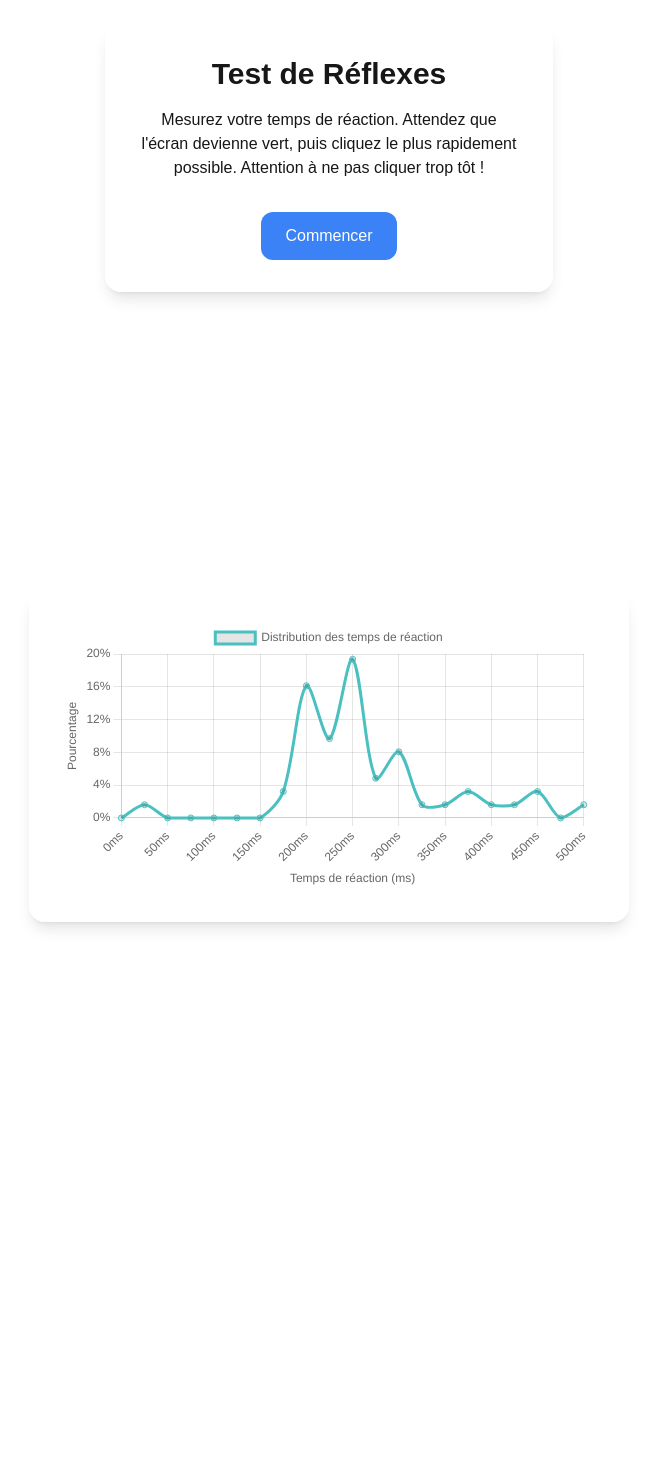
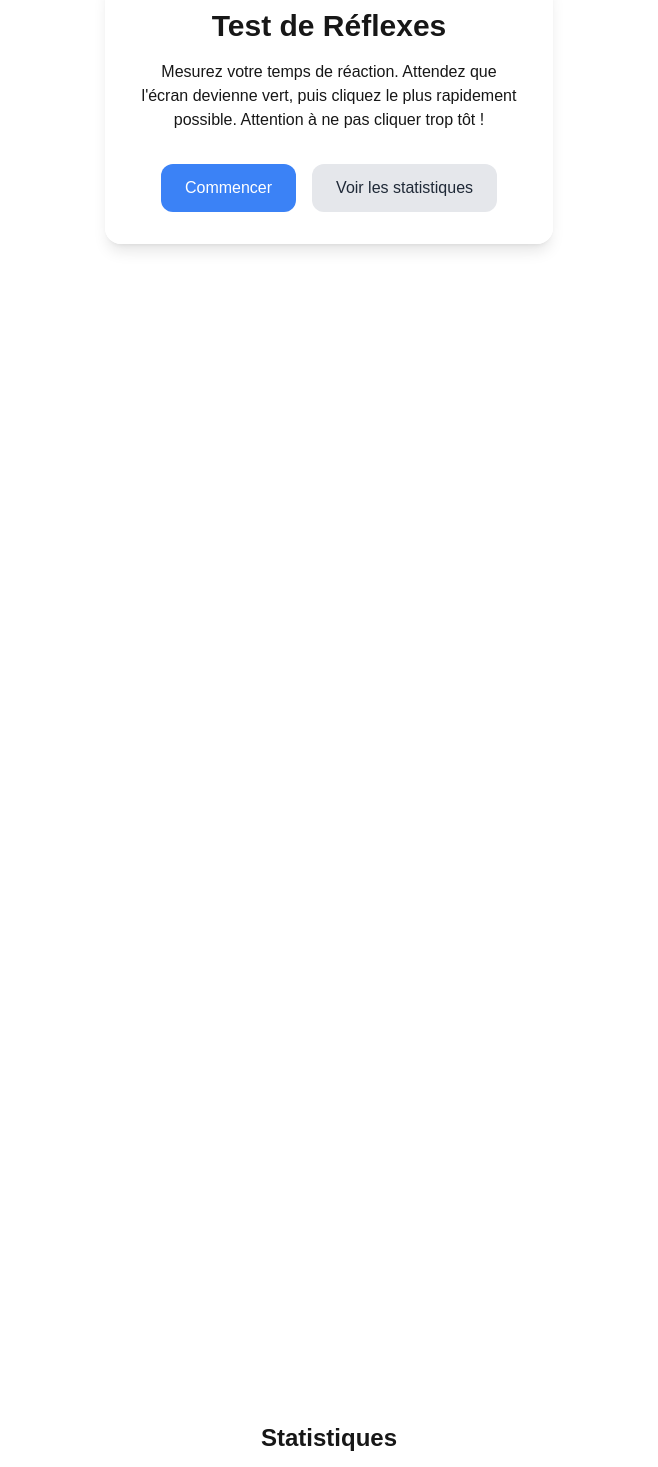
Before and after one commit to Elyter/Human-capacities, a Next.js app: page /tests/reflex in a window 1280 px wide. Shown: the part 290-1757 px from the top of the page, without its empty margins (311-969 px from the left). Before the commit the page ends 1260 px from the top, so only its background shows below. Built offline with nearby package versions, Linux system fonts and the light colour scheme.

Commit message:
startmodal fixed position

```diff
--- a/data/numberMemory.json
+++ b/data/numberMemory.json
@@ -1 +1 @@
-[{"timestamp":1736169902377,"score":1},{"timestamp":1736169934146,"score":0},{"timestamp":1736170031809,"score":8},{"timestamp":1736184920110,"score":2},{"timestamp":1736184922161,"score":2},{"timestamp":1736184923674,"score":2},{"timestamp":1736184923806,"score":2},{"timestamp":1736184923983,"score":2},{"timestamp":1736184924133,"score":2},{"timestamp":1736184927899,"score":2},{"timestamp":1736184928035,"score":2},{"timestamp":1736184928163,"score":2},{"timestamp":1736184928344,"score":2},{"timestamp":1736184928712,"score":2},{"timestamp":1736185170681,"score":2},{"timestamp":1736185172283,"score":2},{"timestamp":1736185172799,"score":2},{"timestamp":1736185173000,"score":2},{"timestamp":1736185173186,"score":2},{"timestamp":1736185295176,"score":3},{"timestamp":1736522604937,"score":1}]
+[{"timestamp":1736169902377,"score":1},{"timestamp":1736169934146,"score":0},{"timestamp":1736170031809,"score":8},{"timestamp":1736184920110,"score":2},{"timestamp":1736184922161,"score":2},{"timestamp":1736184923674,"score":2},{"timestamp":1736184923806,"score":2},{"timestamp":1736184923983,"score":2},{"timestamp":1736184924133,"score":2},{"timestamp":1736184927899,"score":2},{"timestamp":1736184928035,"score":2},{"timestamp":1736184928163,"score":2},{"timestamp":1736184928344,"score":2},{"timestamp":1736184928712,"score":2},{"timestamp":1736185170681,"score":2},{"timestamp":1736185172283,"score":2},{"timestamp":1736185172799,"score":2},{"timestamp":1736185173000,"score":2},{"timestamp":1736185173186,"score":2},{"timestamp":1736185295176,"score":3},{"timestamp":1736522604937,"score":1},{"timestamp":1745502401498,"score":2}]
--- a/src/app/tests/chimpTest/page.tsx
+++ b/src/app/tests/chimpTest/page.tsx
@@ -289,6 +289,11 @@ export default function ChimpTest() {
               </p>
             }
             onStart={startGame}
+            stats={results.length > 0 ? (
+              <Line data={prepareChartData()} options={chartOptions} />
+            ) : (
+              <p className="text-center dark:text-gray-200">Aucune donnée disponible pour le moment.</p>
+            )}
           />
         ) : (
           <>
--- a/src/app/tests/numberMemory/page.tsx
+++ b/src/app/tests/numberMemory/page.tsx
@@ -221,6 +221,11 @@ export default function NumberMemoryTest() {
                             </p>
                         }
                         onStart={startGame}
+                        stats={results.length > 0 ? (
+                            <Line data={prepareChartData()} options={chartOptions} />
+                        ) : (
+                            <p className="text-center dark:text-gray-200">Aucune donnée disponible pour le moment.</p>
+                        )}
                     />
                 ) : (
                     <div className="flex flex-col items-center justify-center h-full min-h-[100vh] gap-4 pt-20">
--- a/src/app/tests/reflex/page.tsx
+++ b/src/app/tests/reflex/page.tsx
@@ -220,37 +220,26 @@ export default function ReflexTest() {
           />
         </svg>
       </Link>
-      <div
-        className={`flex flex-col items-center ${
-          showStart ? 'justify-start' : 'justify-center'
-        } min-h-screen cursor-pointer transition-colors duration-200 ${
-          backgroundColor === 'transparent' ? 'bg-white dark:bg-gray-900' : ''
-        }`}
-        style={{
-          backgroundColor: backgroundColor !== 'transparent' ? backgroundColor : undefined,
-        }}
-        onClick={handleClick}
-      >
+      <div className="min-h-screen bg-white dark:bg-gray-900 flex items-center justify-center"
+           style={{ backgroundColor }}
+           onClick={handleClick}>
         {showStart ? (
-          <div className="w-full flex flex-col items-center py-12 gap-8">
           <StartModal
             title="Test de Réflexes"
             description={
               <p>
                 Mesurez votre temps de réaction.
-                  Attendez que l&apos;écran devienne vert, puis cliquez le plus rapidement possible.
+                Attendez que l'écran devienne vert, puis cliquez le plus rapidement possible.
                 Attention à ne pas cliquer trop tôt !
               </p>
             }
             onStart={startTest}
+            stats={results.length > 0 ? (
+              <Line data={prepareChartData()} options={chartOptions} />
+            ) : (
+              <p className="text-center dark:text-gray-200">Aucune donnée disponible pour le moment.</p>
+            )}
           />
-
-            {results.length > 0 && (
-              <div className="w-[600px] max-w-[90vw] bg-white/80 dark:bg-gray-800/80 backdrop-blur-sm p-8 rounded-2xl shadow-lg mx-4">
-                <Line data={prepareChartData()} options={chartOptions} />
-              </div>
-            )}
-          </div>
         ) : (
           <div className="text-center flex flex-col items-center justify-center min-h-screen">
             {backgroundColor === 'green' && (
--- a/src/app/tests/symbolMemory/page.tsx
+++ b/src/app/tests/symbolMemory/page.tsx
@@ -248,6 +248,11 @@ export default function SymbolMemoryTest() {
               </p>
             }
             onStart={startGame}
+            stats={results.length > 0 ? (
+              <Line data={prepareChartData(results)} options={chartOptions} />
+            ) : (
+              <p className="text-center dark:text-gray-200">Aucune donnée disponible pour le moment.</p>
+            )}
           />
         ) : (
           <>
--- a/src/app/tests/typingSpeed/page.tsx
+++ b/src/app/tests/typingSpeed/page.tsx
@@ -271,12 +271,17 @@ export default function TypingSpeed() {
             title="Test de Vitesse de Frappe"
             description={
               <p>
-                Tapez les mots qui apparaissent à l&apos;écran aussi vite et précisément que possible.
+                Tapez les mots qui apparaissent à l'écran aussi vite et précisément que possible.
                 Vous avez 60 secondes pour taper le maximum de mots.
                 Votre score final sera le nombre de mots correctement tapés par minute.
               </p>
             }
             onStart={handleStart}
+            stats={results.length > 0 ? (
+              <Line data={prepareChartData()} options={chartOptions} />
+            ) : (
+              <p className="text-center dark:text-gray-200">Aucune donnée disponible pour le moment.</p>
+            )}
           />
         ) : (
           <div className="w-full">
--- a/src/app/tests/verbalMemory/page.tsx
+++ b/src/app/tests/verbalMemory/page.tsx
@@ -204,11 +204,16 @@ export default function VerbalMemoryTest() {
               <p>
                 Des mots vont apparaître un par un.
                 Si vous avez déjà vu le mot, cliquez sur "VU".
-                Si c&apos;est la première fois que vous voyez le mot, cliquez sur "NOUVEAU".
+                Si c'est la première fois que vous voyez le mot, cliquez sur "NOUVEAU".
                 Vous avez trois vies.
               </p>
             }
             onStart={startGame}
+            stats={results.length > 0 ? (
+              <Line data={prepareChartData()} options={chartOptions} />
+            ) : (
+              <p className="text-center dark:text-gray-200">Aucune donnée disponible pour le moment.</p>
+            )}
           />
         ) : (
           <>
--- a/src/app/tests/visualMemory/page.tsx
+++ b/src/app/tests/visualMemory/page.tsx
@@ -233,16 +233,19 @@ export default function VisualMemoryTest() {
             <StartModal
               title="Test de Mémoire Visuelle"
               description={
-                <>
-                  <p>
-                    Testez votre mémoire visuelle.
-                    Des tuiles vont s&apos;illuminer brièvement à l&apos;écran.
-                    Reproduisez la séquence pour passer au niveau suivant.
-                    Vous avez droit à trois erreurs par niveau.
-                  </p>
-                </>
+                <p>
+                  Testez votre mémoire visuelle.
+                  Des tuiles vont s'illuminer brièvement à l'écran.
+                  Reproduisez la séquence pour passer au niveau suivant.
+                  Vous avez droit à trois erreurs par niveau.
+                </p>
               }
               onStart={startGame}
+              stats={results.length > 0 ? (
+                <Line data={prepareChartData()} options={chartOptions} />
+              ) : (
+                <p className="text-center dark:text-gray-200">Aucune donnée disponible pour le moment.</p>
+              )}
             />
           ) : (
             <>
--- /dev/null
+++ b/src/components/ModalStats.tsx
@@ -0,0 +1,18 @@
+'use client';
+
+import { ReactNode } from 'react';
+
+interface ModalStatsProps {
+  children: ReactNode;
+}
+
+export default function ModalStats({ children }: ModalStatsProps) {
+  return (
+    <div className="w-[800px] max-w-[90vw] h-[400px] mx-auto bg-white/80 dark:bg-gray-800/80 backdrop-blur-sm p-8 rounded-2xl shadow-lg overflow-auto">
+      <h2 className="text-2xl font-bold mb-6 dark:text-white text-center">Statistiques</h2>
+      <div className="h-[calc(100%-60px)]">
+        {children}
+      </div>
+    </div>
+  );
+}
--- a/src/components/StartModal.tsx
+++ b/src/components/StartModal.tsx
@@ -1,28 +1,60 @@
 'use client';
 
-import { ReactNode } from 'react';
+import { ReactNode, useRef } from 'react';
+import ModalStats from './ModalStats';
 
 interface StartModalProps {
   title: string;
   description: ReactNode;
   onStart: () => void;
+  stats?: ReactNode;
 }
 
-export default function StartModal({ title, description, onStart }: StartModalProps) {
+export default function StartModal({ title, description, onStart, stats }: StartModalProps) {
+  const statsRef = useRef<HTMLDivElement>(null);
+
+  const scrollToStats = () => {
+    statsRef.current?.scrollIntoView({ behavior: 'smooth' });
+  };
+
   return (
+    <div className="w-full">
       <div className="min-h-screen flex flex-col items-center justify-center">
         <div className="text-center max-w-md bg-white/80 dark:bg-gray-800/80 backdrop-blur-sm p-8 rounded-2xl shadow-lg mx-4">
           <h1 className="text-3xl font-bold mb-4 dark:text-white">{title}</h1>
           <div className="mb-8 dark:text-gray-200">
             {description}
           </div>
+          <div className="flex flex-col sm:flex-row gap-4 justify-center">
             <button
               className="px-6 py-3 bg-blue-500 text-white rounded-xl hover:bg-blue-600 transition-colors"
               onClick={onStart}
             >
               Commencer
             </button>
+            {stats && (
+              <button
+                className="px-6 py-3 bg-gray-200 text-gray-800 dark:bg-gray-700 dark:text-white rounded-xl hover:bg-gray-300 dark:hover:bg-gray-600 transition-colors"
+                onClick={scrollToStats}
+              >
+                Voir les statistiques
+              </button>
+            )}
           </div>
+        </div>
+      </div>
+
+      {stats && (
+        <div
+          ref={statsRef}
+          id="stats-section"
+          className="w-full py-20 mt-[100vh]"
+        >
+          <ModalStats>
+            {stats}
+          </ModalStats>
+        </div>
+      )}
     </div>
   );
 }
```
Also changed, not shown: src/app/tests/sequenceMemory/page.tsx (+10 -7 lines), src/app/api/chimpTest/route.ts (line endings or trailing spaces). Lines whose indentation alone changed are shown as unchanged.
